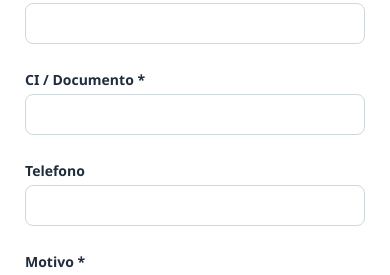
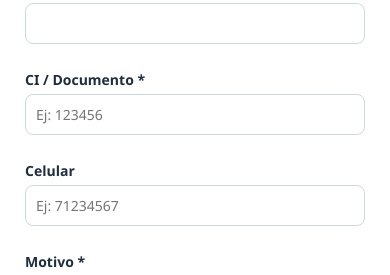
Before and after one commit to Echeko/registro-entrevistas-dde, a plain HTML site: page index.html in a window 390 px wide. Shown: the part 182-457 px from the top of the page. Drawn offline with nearby package versions, Linux system fonts and the light colour scheme; no server answers.

Commit message:
Enhance form validation in index.html
Updated input validation for CI and phone fields.

```diff
--- a/index.html
+++ b/index.html
@@ -24,10 +24,12 @@
     <div class="grid-2">
       <div class="campo"><label>Nombre completo *</label>
         <input type="text" id="nombre" required minlength="3" maxlength="150"></div>
-      <div class="campo"><label>CI / Documento *</label>
-        <input type="text" id="ci" required maxlength="30"></div>
-      <div class="campo"><label>Telefono</label>
-        <input type="tel" id="telefono" maxlength="30"></div>
+  <div class="campo"><label>CI / Documento *</label>
+  <!-- De 6 a 8 números -->
+  <input type="text" id="ci" required maxlength="8" minlength="6" pattern="[0-9]{6,8}" title="El CI debe tener entre 6 y 8 números" placeholder="Ej: 123456"></div>
+  <div class="campo"><label>Celular</label>
+  <!-- Exactamente 8 números -->
+  <input type="tel" id="telefono" maxlength="8" minlength="8" pattern="[0-9]{8}" title="El celular debe tener exactamente 8 números" placeholder="Ej: 71234567"></div>
       <div class="campo"><label>Motivo *</label>
         <select id="motivo" required>
           <option value="">-- Seleccione --</option>
```
